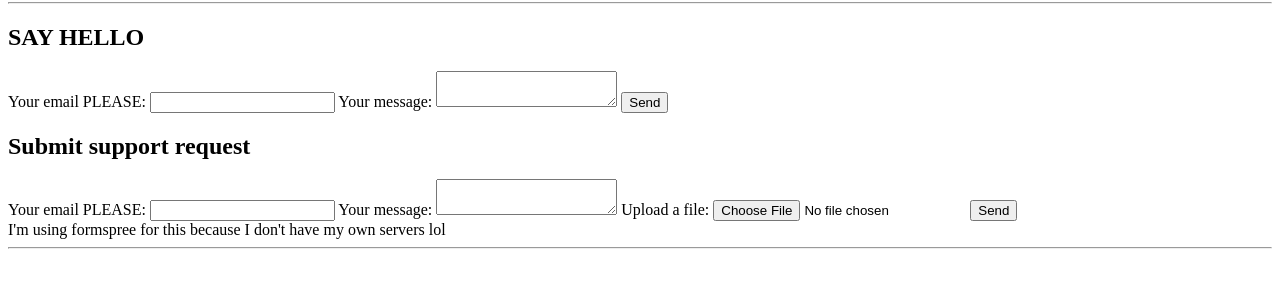
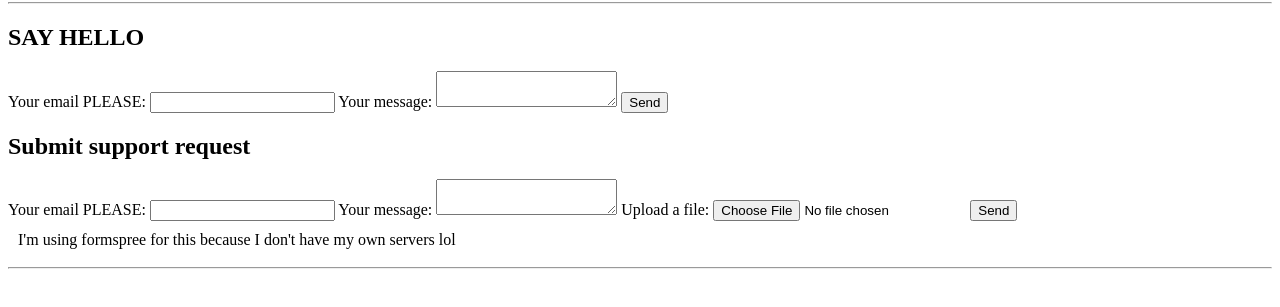
Before and after one commit to hct-central/thisishct, a plain HTML site: page contact.html in a window 1280 px wide. Shown: the part 125-432 px from the top of the page. Drawn offline with Linux system fonts and the light colour scheme.

Commit message:
Update contact.html

```diff
--- a/contact.html
+++ b/contact.html
@@ -55,7 +55,7 @@
         </div>
       </section>
     </main>
-    <footer> I'm using formspree for this because I don't have my own servers lol </footer>
+    <footer style="padding: 10px;"> I'm using formspree for this because I don't have my own servers lol </footer>
     <hr>
   </body>
 </html>
```
